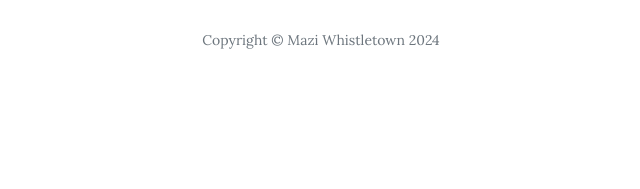
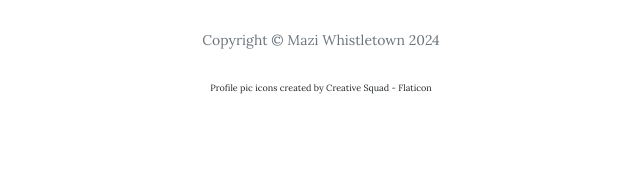
Before and after one commit to Olisajioke/Blog-with-user, a Flask app: page /about in a window 1280 px wide. Shown: the part 1139-1328 px from the top of the page, without its empty margins (319-959 px from the left). Before the commit the page ends 1188 px from the top, so only its background shows below. Run offline with Flask 2, Linux system fonts and the light colour scheme; some libraries are stand-ins or nearby versions.

Commit message:
adding profile pic ico

```diff
--- a/templates/edit_profile.html
+++ b/templates/edit_profile.html
@@ -11,7 +11,7 @@
       <div class="row">
         <div class="col-lg-8 col-md-10 mx-auto">
           <div class="page-heading">
-            <h2>Welcome {{ user.username }}</h2>
+            <h1>Welcome {{ user.username }}</h1>
             <span class="subheading">Kindly edit Your Profile below</span>
           </div>
         </div>
--- a/templates/footer.html
+++ b/templates/footer.html
@@ -30,6 +30,7 @@
             </li>
           </ul>
           <p class="copyright text-muted">Copyright &copy; Mazi Whistletown {{ year }}</p>
+          <p style="font-size: xx-small; text-align: center;">Profile pic icons created by Creative Squad - Flaticon</p>
         </div>
       </div>
     </div>
--- a/templates/header.html
+++ b/templates/header.html
@@ -39,9 +39,9 @@
         {% if current_user.is_authenticated %}
           <ul class="navbar-nav ml-auto">
             <li class="nav-item">
-              <a class="nav-link" href="{{ url_for('profile', user_id=current_user.id) }}">
-                <img src="{{ gravatar(current_user.email, size=30) }}" alt="Profile Image" class="rounded-circle" style="width: 30px; height: 30px;">
-                Logged in as {{ current_user.username }}
+              <a class="nav-link" href="{{ url_for('profile', user_id=current_user.id) }}" style="text-align: center; display: flex; align-items: center;">
+                <img src="https://img.icons8.com/ios/50/000000/user.png" alt="Profile Image" class="rounded-circle" style="width: 30px; height: 30px; margin-right: 10px; filter: brightness(0) invert(1);">
+                <span>Logged in as {{ current_user.username }}</span>
               </a>
             </li>
             <li class="nav-item">
```
Also changed, not shown: templates/profile.html (+5 -5 lines), instance/blog.db.
